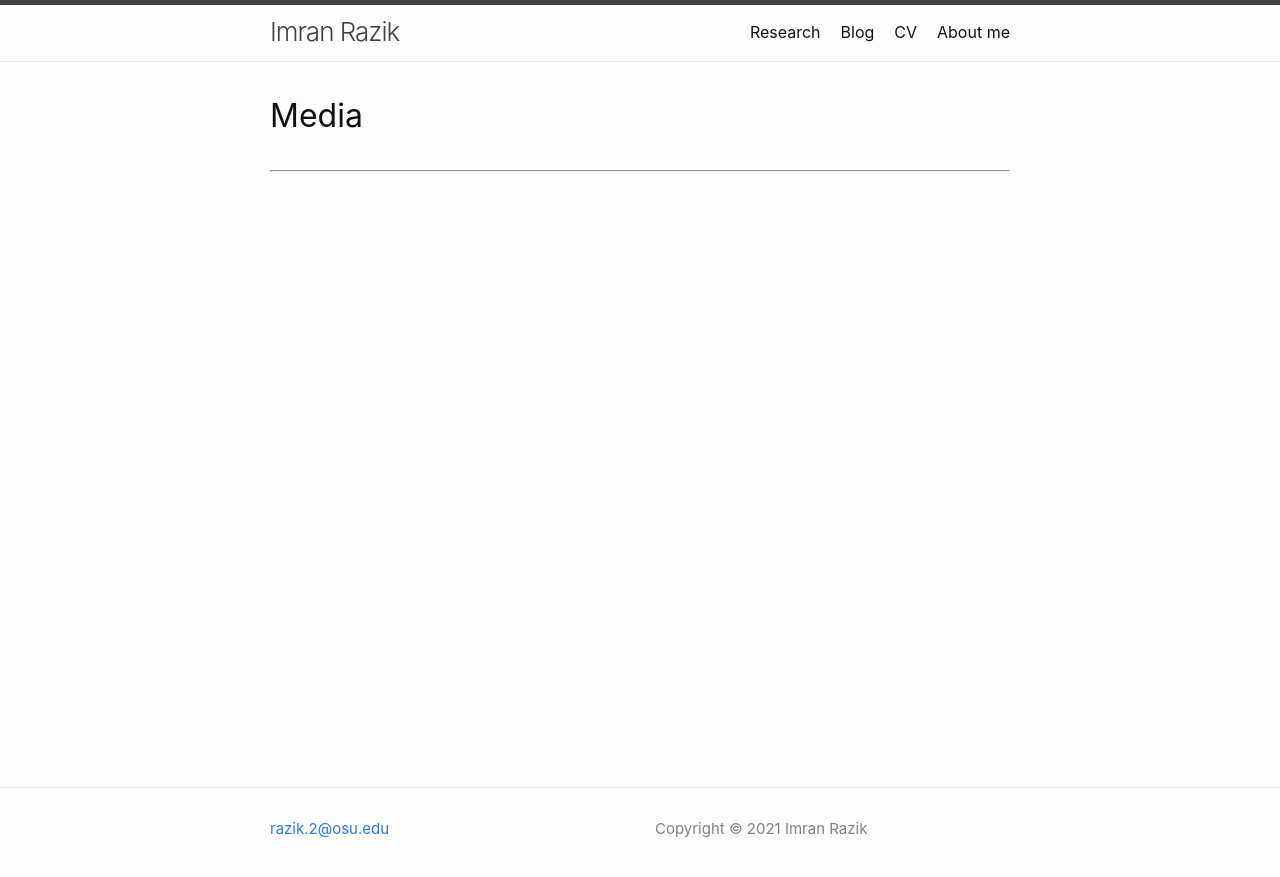
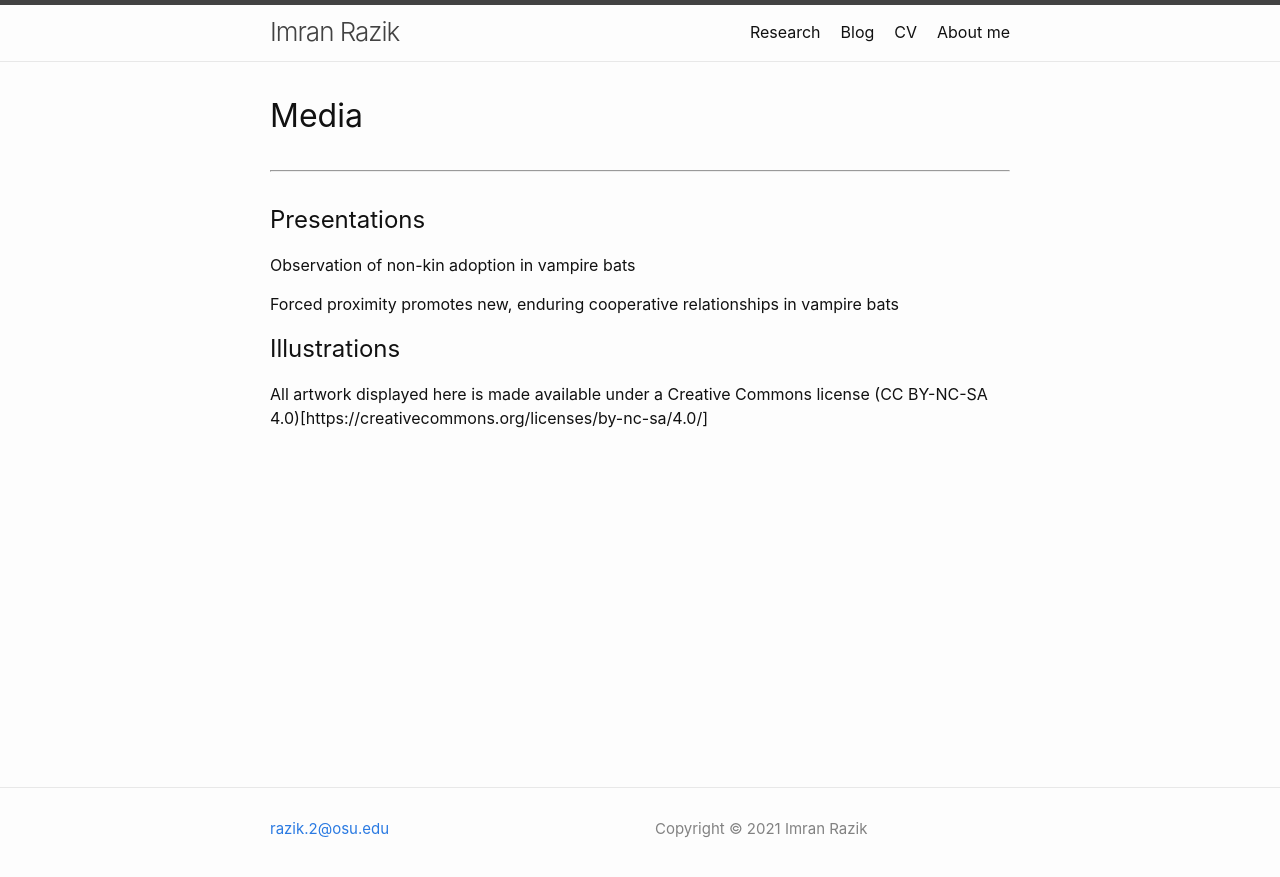
Before and after one commit to imranrazik/imranrazik.github.io, a Jekyll site: the page built from Media.md, in a window 1280 px wide. Shown: the top 877 px of the page. Built offline with Jekyll 4.4.1, drawn with Linux system fonts in a browser that asks for light colours; our own code applies the rules of GitHub Pages for plain Markdown files.

Commit message:
Update Media.md

```diff
--- a/Media.md
+++ b/Media.md
@@ -3,3 +3,11 @@ layout: default
 ---
 # Media
 ---
+
+## Presentations
+Observation of non-kin adoption in vampire bats <br/>
+
+Forced proximity promotes new, enduring cooperative relationships in vampire bats <br/>
+
+## Illustrations
+All artwork displayed here is made available under a Creative Commons license (CC BY-NC-SA 4.0)[https://creativecommons.org/licenses/by-nc-sa/4.0/]
```
